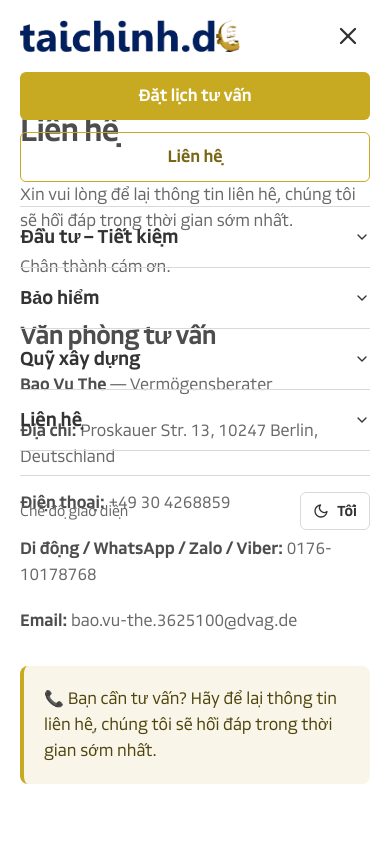
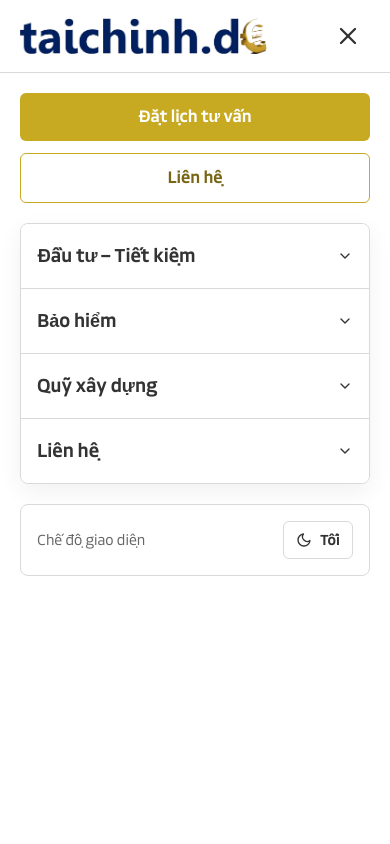
Before and after one commit to BuiDinhHung/taichinh.de, a Next.js app: page /page/contact in a window 390 px wide. Both pictures are taken after a click on the button "Mở menu". Shown: the top 844 px of the page. Built offline with nearby package versions, Linux system fonts and the light colour scheme.

Commit message:
Cập nhật thêm nội dung cho phần X

```diff
--- a/src/components/Header.tsx
+++ b/src/components/Header.tsx
@@ -33,9 +33,13 @@
 
   useEffect(() => {
     document.body.style.overflow = mobileOpen ? "hidden" : "";
+    return () => {
+      document.body.style.overflow = "";
+    };
   }, [mobileOpen]);
 
   return (
+    <>
       <header
         className={`fixed inset-x-0 top-0 z-50 bg-background/95 backdrop-blur-md transition-shadow ${
           scrolled ? "shadow-[0_2px_8px_rgba(0,0,0,0.08)]" : ""
@@ -43,7 +47,7 @@
         style={{ height: "var(--header-height)" }}
       >
         <div className="dvag-container flex h-full items-center justify-between gap-4">
-        <Link href="/" aria-label={`${siteName} – Trang chủ`} className="shrink-0">
+          <Link href="/" aria-label={`${siteName} - Trang chủ`} className="shrink-0">
             <Image
               src="/images/logo-light.png"
               alt={siteName}
@@ -57,12 +61,12 @@
               alt={siteName}
               width={140}
               height={32}
-            className="h-8 w-auto md:h-9 hidden dark:block"
+              className="hidden h-8 w-auto md:h-9 dark:block"
               priority
             />
           </Link>
 
-        <nav className="hidden lg:flex items-center gap-1">
+          <nav className="hidden items-center gap-1 lg:flex">
             {headerNav.map((item) => (
               <div
                 key={item.label}
@@ -72,7 +76,7 @@
               >
                 <Link
                   href={item.href}
-                className="flex items-center gap-1 px-3 py-2 text-[15px] font-bold text-text-strong hover:text-brand-gold transition-colors dark:text-foreground dark:hover:text-primary"
+                  className="flex items-center gap-1 px-3 py-2 text-[15px] font-bold text-text-strong transition-colors hover:text-brand-gold dark:text-foreground dark:hover:text-primary"
                 >
                   {item.label}
                   {item.items && (
@@ -90,7 +94,7 @@
                         <li key={sub.label}>
                           <Link
                             href={sub.href}
-                          className="block px-4 py-2 text-sm text-text-default hover:bg-brand-gold-tint hover:text-brand-gold-deepest transition-colors dark:text-foreground/80 dark:hover:bg-accent dark:hover:text-primary"
+                            className="block px-4 py-2 text-sm text-text-default transition-colors hover:bg-brand-gold-tint hover:text-brand-gold-deepest dark:text-foreground/80 dark:hover:bg-accent dark:hover:text-primary"
                           >
                             {sub.label}
                           </Link>
@@ -108,49 +112,55 @@
               type="button"
               aria-label="Chuyển chế độ sáng/tối"
               onClick={() => setIsDark((v) => !v)}
-            className="hidden sm:inline-flex h-9 w-9 items-center justify-center rounded-md text-text-strong/80 hover:text-text-strong hover:bg-brand-gold-tint transition-colors dark:text-foreground/70 dark:hover:text-foreground dark:hover:bg-accent"
+              className="hidden h-9 w-9 items-center justify-center rounded-md text-text-strong/80 transition-colors hover:bg-brand-gold-tint hover:text-text-strong dark:text-foreground/70 dark:hover:bg-accent dark:hover:text-foreground sm:inline-flex"
             >
               {isDark ? <SunIcon className="h-5 w-5" /> : <MoonIcon className="h-5 w-5" />}
             </button>
             <Link
               href={headerCTAs.primary.href}
-            className="hidden lg:inline-flex items-center justify-center rounded-md bg-brand-gold px-4 py-2.5 text-sm font-bold text-white transition-colors hover:bg-brand-gold-dark"
+              className="hidden items-center justify-center rounded-md bg-brand-gold px-4 py-2.5 text-sm font-bold text-white transition-colors hover:bg-brand-gold-dark lg:inline-flex"
             >
               {headerCTAs.primary.label}
             </Link>
             <Link
               href={headerCTAs.secondary.href}
-            className="hidden lg:inline-flex items-center justify-center rounded-md border border-brand-gold px-4 py-2.5 text-sm font-bold text-brand-gold-darker transition-colors hover:bg-brand-gold-tint dark:text-primary dark:hover:bg-accent"
+              className="hidden items-center justify-center rounded-md border border-brand-gold px-4 py-2.5 text-sm font-bold text-brand-gold-darker transition-colors hover:bg-brand-gold-tint dark:text-primary dark:hover:bg-accent lg:inline-flex"
             >
               {headerCTAs.secondary.label}
             </Link>
             <button
               type="button"
               aria-label="Mở menu"
-            className="lg:hidden inline-flex items-center justify-center rounded-md p-2 text-text-strong dark:text-foreground"
+              className="inline-flex items-center justify-center rounded-md p-2 text-text-strong dark:text-foreground lg:hidden"
               onClick={() => setMobileOpen(true)}
             >
               <MenuIcon className="h-7 w-7" />
             </button>
           </div>
         </div>
+      </header>
 
       {mobileOpen && (
-        <div className="fixed inset-0 z-50 bg-background lg:hidden">
+        <div className="fixed inset-0 z-[9999] h-dvh overflow-hidden bg-background text-text-strong lg:hidden dark:text-foreground">
+          <div className="absolute inset-0 bg-background" />
+          <div className="relative flex h-full flex-col">
+            <div className="shrink-0 border-b border-border-default bg-background">
               <div className="dvag-container flex h-[var(--header-height)] items-center justify-between">
                 <Image
                   src="/images/logo-light.png"
                   alt={siteName}
-              width={140}
-              height={32}
-              className="h-8 w-auto dark:hidden"
+                  width={160}
+                  height={37}
+                  className="h-9 w-auto dark:hidden"
+                  priority
                 />
                 <Image
                   src="/images/logo-dark.png"
                   alt={siteName}
-              width={140}
-              height={32}
-              className="h-8 w-auto hidden dark:block"
+                  width={160}
+                  height={37}
+                  className="hidden h-9 w-auto dark:block"
+                  priority
                 />
                 <button
                   type="button"
@@ -161,11 +171,11 @@
                   <CloseIcon className="h-7 w-7" />
                 </button>
               </div>
-          <div
-            className="dvag-container overflow-y-auto pb-12"
-            style={{ maxHeight: "calc(100vh - var(--header-height))" }}
-          >
-            <div className="flex flex-col gap-3 pb-6">
+            </div>
+
+            <div className="min-h-0 flex-1 overflow-y-auto bg-background">
+              <div className="dvag-container py-5">
+                <div className="flex flex-col gap-3 pb-5">
                   <Link
                     href={headerCTAs.primary.href}
                     className="inline-flex items-center justify-center rounded-md bg-brand-gold px-4 py-3 text-base font-bold text-white"
@@ -175,36 +185,37 @@
                   </Link>
                   <Link
                     href="/dat-lich"
-                className="inline-flex items-center justify-center rounded-md border border-brand-gold px-4 py-3 text-base font-bold text-brand-gold-darker dark:text-primary"
+                    className="inline-flex items-center justify-center rounded-md border border-brand-gold bg-background px-4 py-3 text-base font-bold text-brand-gold-darker dark:text-primary"
                     onClick={() => setMobileOpen(false)}
                   >
                     Liên hệ
                   </Link>
                 </div>
-            <ul className="border-t border-border-default">
+
+                <ul className="overflow-hidden rounded-lg border border-border-default bg-background shadow-[0_8px_24px_rgba(0,0,0,0.06)]">
                   {headerNav.map((item) => (
-                <li key={item.label} className="border-b border-border-default">
-                  <details className="group">
-                    <summary className="flex cursor-pointer list-none items-center justify-between py-4 text-lg font-bold text-text-strong dark:text-foreground">
-                      {item.label}
-                      <ChevronDownIcon className="h-4 w-4 transition-transform group-open:rotate-180" />
+                    <li key={item.label} className="border-b border-border-default last:border-b-0">
+                      <details className="group bg-background">
+                        <summary className="flex min-h-16 cursor-pointer list-none items-center justify-between gap-4 px-4 py-4 text-lg font-bold text-text-strong dark:text-foreground">
+                          <span className="min-w-0 flex-1 break-words">{item.label}</span>
+                          <ChevronDownIcon className="h-4 w-4 shrink-0 transition-transform group-open:rotate-180" />
                         </summary>
                         {item.items && (
-                      <ul className="pb-4 pl-2">
+                          <ul className="border-t border-border-default bg-surface-soft px-4 py-3 dark:bg-card">
                             <li>
                               <Link
                                 href={item.href}
-                            className="block py-2 text-base font-bold text-brand-gold-darker dark:text-primary"
+                                className="block rounded-md px-2 py-2 text-base font-bold text-brand-gold-darker dark:text-primary"
                                 onClick={() => setMobileOpen(false)}
                               >
-                            → {item.label} (tổng quan)
+                                {item.label} tổng quan
                               </Link>
                             </li>
                             {item.items.map((sub) => (
                               <li key={sub.label}>
                                 <Link
                                   href={sub.href}
-                              className="block py-2 text-base text-text-default dark:text-foreground/80"
+                                  className="block rounded-md px-2 py-2 text-base text-text-default hover:bg-background dark:text-foreground/80"
                                   onClick={() => setMobileOpen(false)}
                                 >
                                   {sub.label}
@@ -217,12 +228,13 @@
                     </li>
                   ))}
                 </ul>
-            <div className="mt-6 flex items-center justify-between border-t border-border-default pt-4">
+
+                <div className="mt-5 flex items-center justify-between rounded-lg border border-border-default bg-background p-4">
                   <span className="text-sm text-text-muted">Chế độ giao diện</span>
                   <button
                     type="button"
                     onClick={() => setIsDark((v) => !v)}
-                className="inline-flex items-center gap-2 rounded-md border border-border-default px-3 py-2 text-sm font-bold text-text-strong dark:text-foreground"
+                    className="inline-flex items-center gap-2 rounded-md border border-border-default bg-background px-3 py-2 text-sm font-bold text-text-strong dark:text-foreground"
                   >
                     {isDark ? <SunIcon className="h-4 w-4" /> : <MoonIcon className="h-4 w-4" />}
                     {isDark ? "Sáng" : "Tối"}
@@ -230,7 +242,9 @@
                 </div>
               </div>
             </div>
+          </div>
+        </div>
       )}
-    </header>
+    </>
   );
 }
```
Lines whose indentation alone changed are shown as unchanged.
